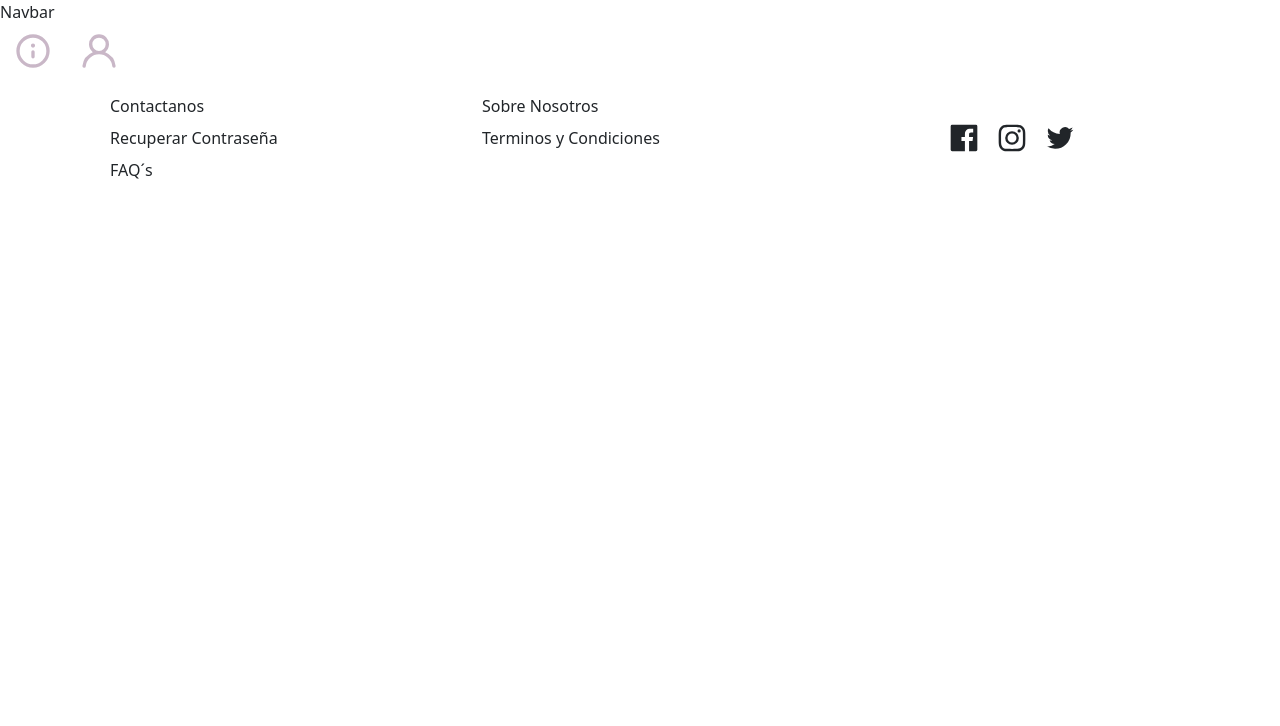
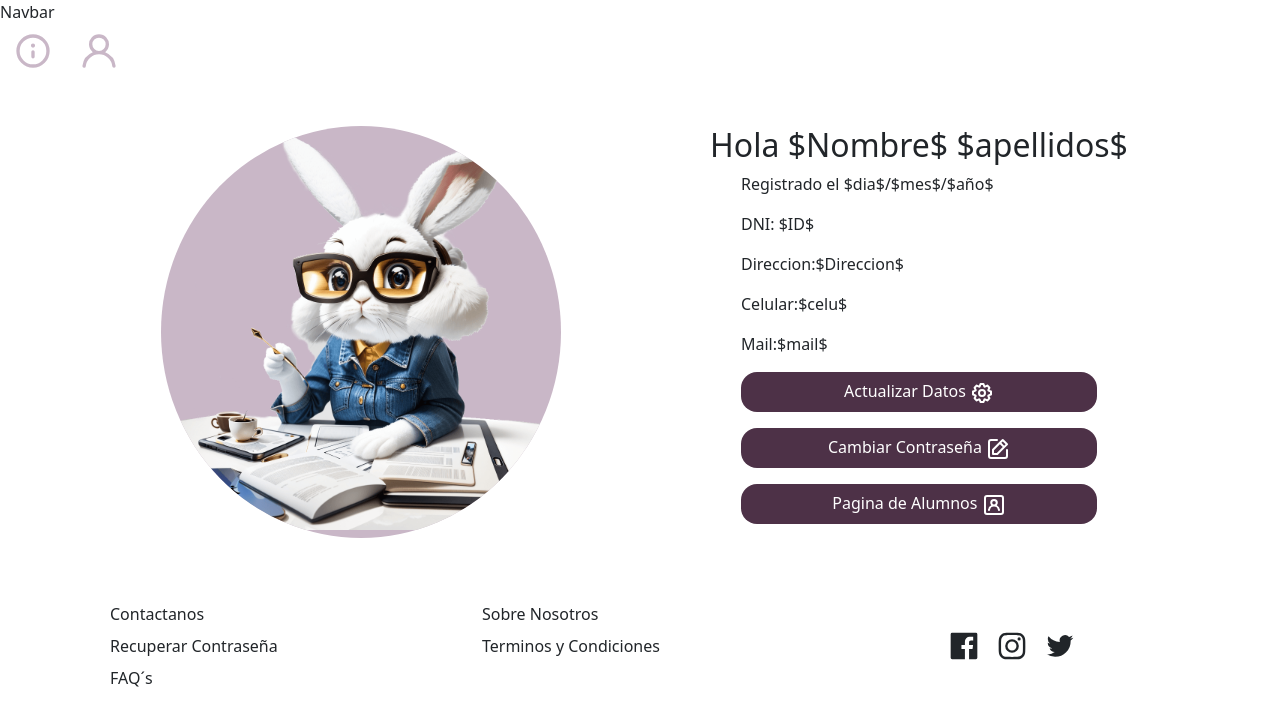
Before and after one commit to FranprzDev/EduSys, a React (Vite) app: page / in a window 1280 px wide. Shown: the top 726 px of the page. Built offline with nearby package versions, Linux system fonts and the light colour scheme.

Commit message:
agregar componente Administracion y Modal-actualizarDatos

```diff
--- a/src/App.jsx
+++ b/src/App.jsx
@@ -1,5 +1,6 @@
 import Navbar from './components/Navbar.jsx'
 import Footer from './components/Footer'
+import Administracion from './components/Administracion.jsx'
 // También dejo comentada las rutas que no se utilizarán
 // import Error from './pages/Error.jsx'
 // import Contactanos from './components/Contactanos.jsx'
@@ -10,6 +11,7 @@ function App() {
     <>
     {/* Ojo aquí dejo comentado las cosas para probarlas, pero además de eso aún falta utilziar REACT-ROUTER para poder dejarlo bien */}
       <Navbar/>
+      <Administracion/>
       {/* <Contactanos/> */}
       {/* <Error/> */}
       <Footer/>
--- /dev/null
+++ b/src/components/Administracion.jsx
@@ -0,0 +1,57 @@
+import React ,{useState} from 'react'
+import Conejo from '../assets/images/Admin-Conejo.png'
+import { UilCog , UilUserSquare , UilEdit} from '@iconscout/react-unicons'
+import ActualizarDatos from './modals/ActualizarDatos';
+
+function Administracion() {
+    const [show, setShow] = useState(false);
+
+    const handleClose = () => setShow(false);
+    const handleShow = () => setShow(true);
+    return (
+        <>
+            <div className="container row mx-auto py-lg-5 " >
+                <div className="col-lg-6 my-4 my-lg-0">
+                    <figure className='w-75 h-100 rounded-circle mx-auto overflow-hidden'
+                        style={{
+                            background: '#c9b7c7',
+                            display: 'flex',
+                            justifyContent: 'center',
+                            alignItems: 'center',
+
+                        }}>
+                        <img className='img-fluid'
+                            src={Conejo}
+                            alt="Imagen del usuario"
+                            style={{
+                                width: '90%',
+                            }}
+                        />
+                    </figure>
+
+                </div>
+                <div className="col-lg-6 ">
+                        <div className="col-12">
+                        <h2 className='text-center'>Hola $Nombre$ $apellidos$</h2>
+
+                        </div>
+                    <div className="col-md-8 mx-auto">
+                        <p>Registrado el $dia$/$mes$/$año$</p>
+                        <p>DNI: $ID$</p>
+                        <p>Direccion:$Direccion$</p>
+                        <p>Celular:$celu$</p>
+                        <p>Mail:$mail$</p>
+                    </div>
+                    <div className="col-md-6 col-lg-8 mx-auto">
+                        <button className='col-12 btn text-white rounded-4 ' onClick={handleShow} style={{ background: "#4d3147 " }}>Actualizar Datos <UilCog/> </button>
+                        <button className='col-12 btn text-white rounded-4 my-3' style={{ background: "#4d3147 " }}>Cambiar Contraseña <UilEdit/></button>
+                        <button className='col-12 btn text-white rounded-4 ' style={{ background: "#4d3147 " }}>Pagina de Alumnos <UilUserSquare/></button>
+                    </div>
+                </div>
+            </div>
+            <ActualizarDatos show={show} handleClose={handleClose}/>
+        </>
+    )
+}
+
+export default Administracion
--- a/src/components/Footer.jsx
+++ b/src/components/Footer.jsx
@@ -9,7 +9,7 @@ function Footer() {
     return (
         <>
 
-            <footer className='d-flex justify-content-center '>
+            <footer className='d-flex justify-content-center'>
                 <div className='row row-cols-1 row-cols-md-2 row-cols-lg-3 container '>
 
                     <div className="col pt-3 text-lg-start text-center">
--- /dev/null
+++ b/src/components/modals/ActualizarDatos.jsx
@@ -0,0 +1,35 @@
+import React from 'react'
+import 'bootstrap/dist/css/bootstrap.css'
+import 'bootstrap/dist/js/bootstrap.bundle'
+import { UilDatabase , UilTimes , UilUpload } from '@iconscout/react-unicons'
+
+function ActualizarDatos({ show, handleClose }) {
+  return (
+    <>
+      {(show) && (
+        <div className="modal" style={{ display: 'block' }} tabIndex="-1" >
+          <div className="modal-dialog">
+            <div className="modal-content">
+              <h4 className="text-center mt-3">Actualizar Datos <UilDatabase/></h4>
+
+              <div className="modal-body">
+                <input type="text" className="form-control rounded-4 " placeholder="Nombre" style={{ background: "#c9b7c7", boxShadow: "inset 0 2px 3px #4d3147" }} required />
+                <input type="text" className="form-control rounded-4 my-3" placeholder="Apellido" style={{ background: "#c9b7c7", boxShadow: "inset 0 2px 3px #4d3147" }} required />
+                <input type="number" className="form-control rounded-4 my-3" placeholder="DNI" style={{ background: "#c9b7c7", boxShadow: "inset 0 2px 3px #4d3147" }} required />
+                <input type="number" className="form-control rounded-4 my-3" placeholder="Celular" style={{ background: "#c9b7c7", boxShadow: "inset 0 2px 3px #4d3147" }} required />
+                <input type="email" className="form-control rounded-4 " placeholder="Email" style={{ background: "#c9b7c7", boxShadow: "inset 0 2px 3px #4d3147" }} required />
+              </div>
+
+              <div className="modal-footer">
+                <button type="button" className="btn text-white rounded-4" style={{ background: "#4d3147 " }} onClick={handleClose}>Cerrar <UilTimes className="ms-2"/></button>
+                <button type="button" className="btn text-white rounded-4" style={{ background: "#4d3147 " }}>Save changes <UilUpload className="ms-2"/></button>
+              </div>
+            </div>
+          </div>
+        </div>
+      )}
+    </>
+  )
+}
+
+export default ActualizarDatos
```
Also changed, not shown: src/pages/Administrador.jsx (added, +14 -0 lines).
